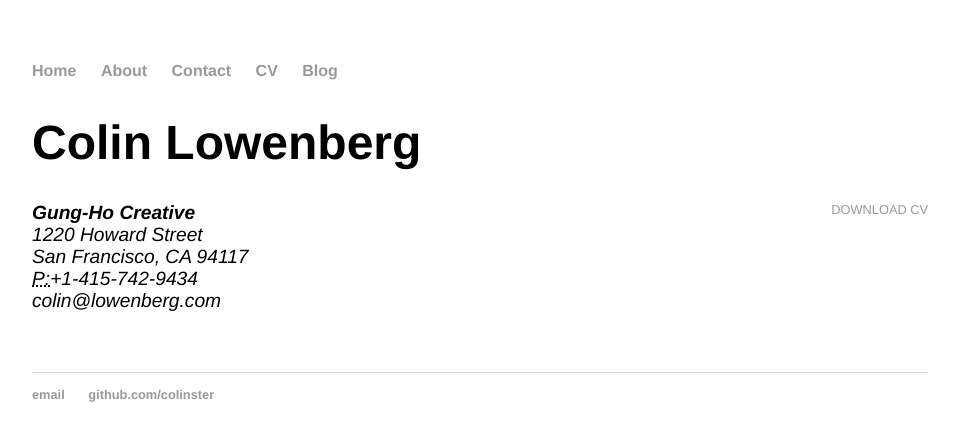
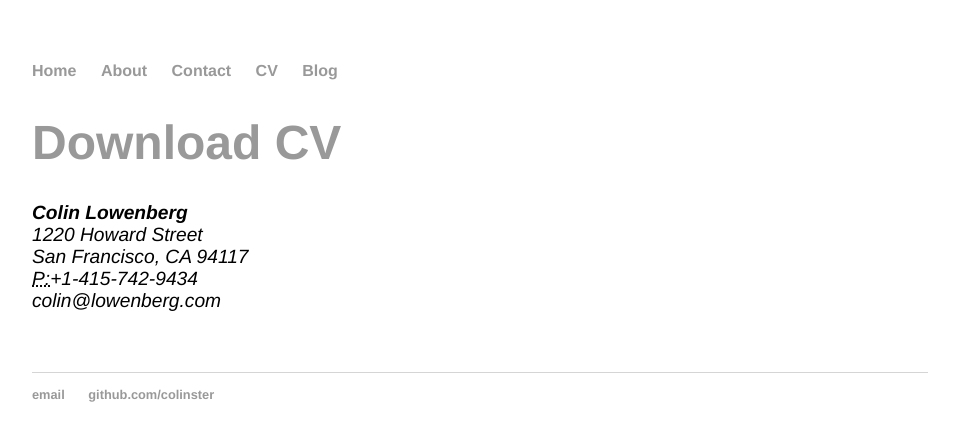
Before and after one commit to colinlowenberg/colinster.github.io, a Jekyll site: the page built from cv/index.html, in a window 1280 px wide. Shown: the top 441 px of the page, without its empty margins (160-1119 px from the left). Built offline with Jekyll 4.4.1, drawn with Linux system fonts in a browser that asks for light colours.

Commit message:
Improve Download link
Make it big!

```diff
--- a/cv/index.html
+++ b/cv/index.html
@@ -5,10 +5,9 @@ title: CV of Colin Lowenberg
 
 	<div class="cv">
 
-					<h1>Colin Lowenberg</h1>
-					<a href="/Colin_Lowenberg.pdf" class="download" title="Download CV as PDF">Download CV</a>
+					<h1><a href="/Colin_Lowenberg.pdf" title="Download CV as PDF">Download CV</a></h1>
 					<address>
-					<strong>Gung-Ho Creative</strong><br>
+					<strong>Colin Lowenberg</strong><br>
 					1220 Howard Street<br>
 					San Francisco, CA 94117<br>
 					<abbr title="phone">P:</abbr>+1-415-742-9434<br>
```
